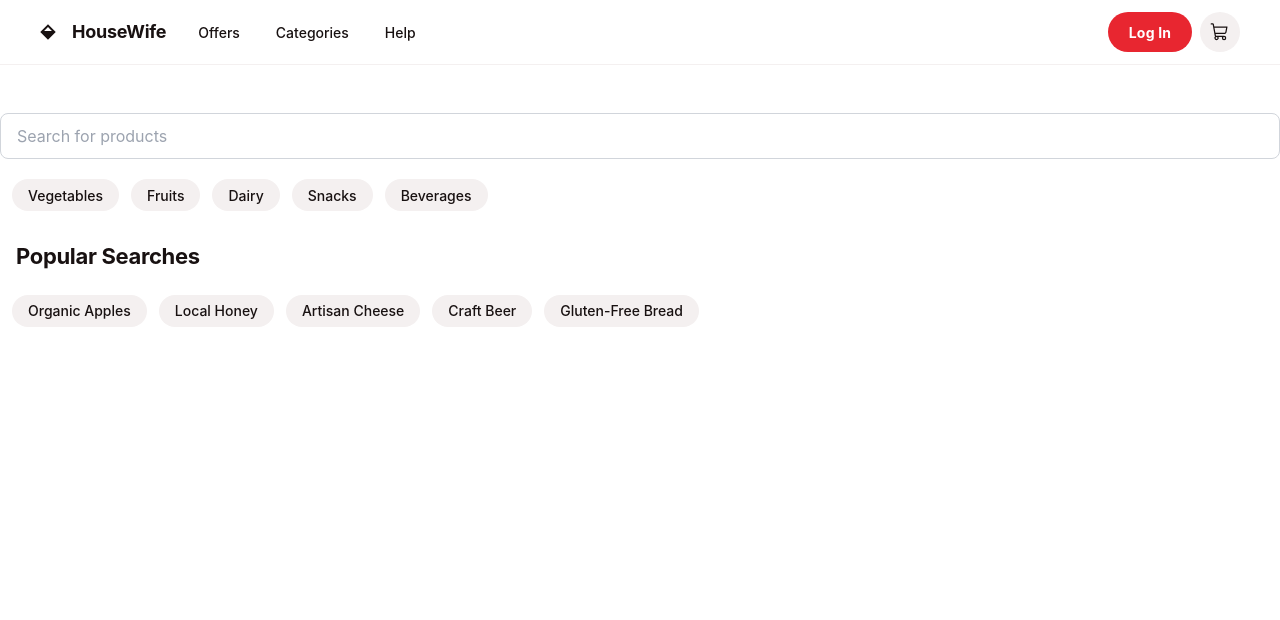
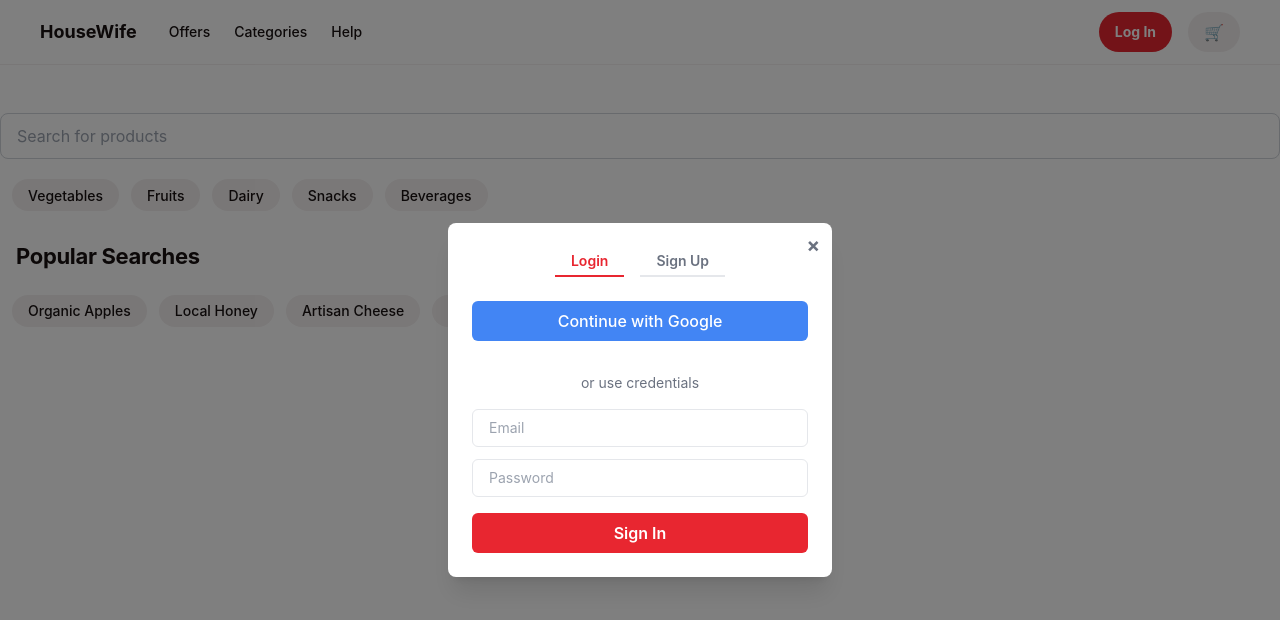
Before and after one commit to devmanish268681/housewife, a Next.js app: page / in a window 1280 px wide. Both pictures are taken after a click on the button "Log In". Shown: the top 620 px of the page. Built offline with nearby package versions, Linux system fonts and the light colour scheme.

Commit message:
refactor authentication flow: enhance login/signup handling and add role management

```diff
--- a/package.json
+++ b/package.json
@@ -9,17 +9,20 @@
     "lint": "next lint"
   },
   "dependencies": {
-    "@next-auth/prisma-adapter": "^1.0.7",
     "@fortawesome/fontawesome-svg-core": "^6.7.2",
     "@fortawesome/free-brands-svg-icons": "^6.7.2",
     "@fortawesome/free-regular-svg-icons": "^6.7.2",
     "@fortawesome/free-solid-svg-icons": "^6.7.2",
     "@fortawesome/react-fontawesome": "^0.2.2",
+    "@next-auth/prisma-adapter": "^1.0.7",
     "@prisma/client": "^6.10.1",
     "@reduxjs/toolkit": "^2.8.2",
     "axios": "^1.10.0",
+    "bcryptjs": "^3.0.2",
     "next": "15.3.4",
     "next-auth": "^4.24.11",
+    "node-cache": "^5.1.2",
+    "nodemailer": "^6.10.1",
     "prisma": "^6.10.1",
     "react": "^19.0.0",
     "react-dom": "^19.0.0",
--- a/src/components/header/Header.tsx
+++ b/src/components/header/Header.tsx
@@ -1,88 +1,197 @@
-'use client';
-  import { signIn } from "next-auth/react";
-import React from "react";
+"use client";
+import React, { useState } from "react";
+import { signIn } from "next-auth/react";
 
 const Header = () => {
+  const [fullName, setFullName] = useState("");
+  const [confirmPassword, setConfirmPassword] = useState("");
+  const [isOpen, setIsOpen] = useState(false);
+  const [email, setEmail] = useState("");
+  const [password, setPassword] = useState("");
+  const [view, setView] = useState<"login" | "signup">("login");
+
+  const handleCredentialsLogin = async () => {
+    console.log("view", view);
+
+    if (view === "login") {
+      const result = await signIn("credentials", {
+        redirect: false,
+        email,
+        password,
+        mode: "signin",
+      });
+
+      if (result?.error) {
+        alert("Login failed: " + result.error);
+      } else {
+        setIsOpen(false);
+      }
+    } else {
+      // Simple frontend validation
+      if (!fullName || !email || !password || !confirmPassword) {
+        alert("Please fill in all fields");
+        return;
+      }
+      if (password !== confirmPassword) {
+        alert("Passwords do not match");
+        return;
+      }
+
+      // Replace this with actual sign-up API if needed
+      console.log("Signup values:", { fullName, email, password });
+
+      const result = await signIn("credentials", {
+        redirect: false,
+        fullName,
+        email,
+        password,
+        mode: "signup",
+      });
+
+      if (result?.error) {
+        alert("Sign Up failed: " + result.error);
+      } else {
+        setIsOpen(false);
+      }
+    }
+  };
+
   return (
-    <header className="flex items-center justify-between whitespace-nowrap border-b border-solid border-b-[#f4f0f0] px-10 py-3">
-      <div className="flex items-center gap-8">
-        <div className="flex items-center gap-4 text-[#181111]">
-          <div className="size-4">
-            <svg
-              viewBox="0 0 48 48"
-              fill="none"
-              xmlns="http://www.w3.org/2000/svg"
-            >
-              <g clipPath="url(#clip0_6_535)">
-                <path
-                  fillRule="evenodd"
-                  clipRule="evenodd"
-                  d="M47.2426 24L24 47.2426L0.757355 24L24 0.757355L47.2426 24ZM12.2426 21H35.7574L24 9.24264L12.2426 21Z"
-                  fill="currentColor"
-                />
-              </g>
-              <defs>
-                <clipPath id="clip0_6_535">
-                  <rect width="48" height="48" fill="white" />
-                </clipPath>
-              </defs>
-            </svg>
-          </div>
-          <h2 className="text-[#181111] text-lg font-bold leading-tight tracking-[-0.015em]">
-            HouseWife
-          </h2>
+    <>
+      <header className="flex items-center justify-between border-b border-[#f4f0f0] px-10 py-3">
+        <div className="flex items-center gap-8">
+          <h2 className="text-[#181111] text-lg font-bold">HouseWife</h2>
+          <nav className="flex items-center gap-6 text-sm text-[#181111] font-medium">
+            <a href="#">Offers</a>
+            <a href="#">Categories</a>
+            <a href="#">Help</a>
+          </nav>
         </div>
-        <div className="flex items-center gap-9">
-          <a
-            className="text-[#181111] text-sm font-medium leading-normal"
-            href="#"
+        <div className="flex gap-4">
+          <button
+            onClick={() => setIsOpen(true)}
+            className="h-10 px-4 bg-[#e82630] text-white rounded-full text-sm font-bold"
           >
-            Offers
-          </a>
-          <a
-            className="text-[#181111] text-sm font-medium leading-normal"
-            href="#"
-          >
-            Categories
-          </a>
-          <a
-            className="text-[#181111] text-sm font-medium leading-normal"
-            href="#"
-          >
-            Help
-          </a>
-        </div>
-      </div>
-      <div className="flex flex-1 justify-end gap-8">
-        <div className="flex gap-2">
-            <button
-            className="flex min-w-[84px] max-w-[480px] cursor-pointer items-center justify-center overflow-hidden rounded-full h-10 px-4 bg-[#e82630] text-white text-sm font-bold leading-normal tracking-[0.015em]"
-            onClick={() => signIn("google")}
-            type="button"
-            >
-            <span className="truncate">Log In</span>
+            Log In
           </button>
-          <button className="flex max-w-[480px] cursor-pointer items-center justify-center overflow-hidden rounded-full h-10 bg-[#f4f0f0] text-[#181111] gap-2 text-sm font-bold leading-normal tracking-[0.015em] min-w-0 px-2.5">
-            <div
-              className="text-[#181111]"
-              data-icon="ShoppingCart"
-              data-size="20px"
-              data-weight="regular"
-            >
-              <svg
-                xmlns="http://www.w3.org/2000/svg"
-                width="20px"
-                height="20px"
-                fill="currentColor"
-                viewBox="0 0 256 256"
-              >
-                <path d="M222.14,58.87A8,8,0,0,0,216,56H54.68L49.79,29.14A16,16,0,0,0,34.05,16H16a8,8,0,0,0,0,16h18L59.56,172.29a24,24,0,0,0,5.33,11.27,28,28,0,1,0,44.4,8.44h45.42A27.75,27.75,0,0,0,152,204a28,28,0,1,0,28-28H83.17a8,8,0,0,1-7.87-6.57L72.13,152h116a24,24,0,0,0,23.61-19.71l12.16-66.86A8,8,0,0,0,222.14,58.87ZM96,204a12,12,0,1,1-12-12A12,12,0,0,1,96,204Zm96,0a12,12,0,1,1-12-12A12,12,0,0,1,192,204Zm4-74.57A8,8,0,0,1,188.1,136H69.22L57.59,72H206.41Z" />
-              </svg>
-            </div>
+          <button className="h-10 px-4 bg-[#f4f0f0] text-[#181111] rounded-full">
+            🛒
           </button>
         </div>
-      </div>
-    </header>
+      </header>
+
+      {/* Modal */}
+      {isOpen && (
+        <div className="fixed inset-0 bg-black/50 z-50 flex items-center justify-center">
+          <div className="bg-white w-full max-w-sm rounded-lg p-6 relative shadow-xl">
+            <button
+              onClick={() => setIsOpen(false)}
+              className="absolute top-2 right-3 text-gray-500 text-xl font-bold"
+            >
+              ×
+            </button>
+
+            {/* Toggle between login/signup */}
+            <div className="flex justify-center mb-6">
+              <button
+                className={`px-4 py-1 text-sm font-semibold border-b-2 ${
+                  view === "login"
+                    ? "border-[#e82630] text-[#e82630]"
+                    : "text-gray-500"
+                }`}
+                onClick={() => setView("login")}
+              >
+                Login
+              </button>
+              <button
+                className={`px-4 py-1 text-sm font-semibold border-b-2 ml-4 ${
+                  view === "signup"
+                    ? "border-[#e82630] text-[#e82630]"
+                    : "text-gray-500"
+                }`}
+                onClick={() => setView("signup")}
+              >
+                Sign Up
+              </button>
+            </div>
+
+            {/* Shared Google sign-in */}
+            <button
+              className="w-full bg-[#4285F4] text-white py-2 px-4 rounded-md mb-4 font-medium"
+              onClick={() => signIn("google")}
+            >
+              Continue with Google
+            </button>
+
+            <div className="my-4 text-center text-sm text-gray-500">
+              or use credentials
+            </div>
+
+            {view === "login" ? (
+              <>
+                <input
+                  type="email"
+                  placeholder="Email"
+                  value={email}
+                  onChange={(e) => setEmail(e.target.value)}
+                  className="w-full mb-3 px-4 py-2 border rounded-md text-sm"
+                />
+                <input
+                  type="password"
+                  placeholder="Password"
+                  value={password}
+                  onChange={(e) => setPassword(e.target.value)}
+                  className="w-full mb-4 px-4 py-2 border rounded-md text-sm"
+                />
+                <button
+                  className="w-full bg-[#e82630] text-white py-2 rounded-md font-semibold"
+                  onClick={handleCredentialsLogin}
+                >
+                  Sign In
+                </button>
+              </>
+            ) : (
+              <>
+                <input
+                  type="text"
+                  placeholder="Full Name"
+                  value={fullName}
+                  onChange={(e) => setFullName(e.target.value)}
+                  className="w-full mb-3 px-4 py-2 border rounded-md text-sm"
+                />
+                <input
+                  type="email"
+                  placeholder="Email"
+                  value={email}
+                  onChange={(e) => setEmail(e.target.value)}
+                  className="w-full mb-3 px-4 py-2 border rounded-md text-sm"
+                />
+                <input
+                  type="password"
+                  placeholder="Password"
+                  value={password}
+                  onChange={(e) => setPassword(e.target.value)}
+                  className="w-full mb-3 px-4 py-2 border rounded-md text-sm"
+                />
+                <input
+                  type="password"
+                  placeholder="Confirm Password"
+                  value={confirmPassword}
+                  onChange={(e) => setConfirmPassword(e.target.value)}
+                  className="w-full mb-4 px-4 py-2 border rounded-md text-sm"
+                />
+                <button
+                  className="w-full bg-[#e82630] text-white py-2 rounded-md font-semibold"
+                  onClick={handleCredentialsLogin}
+                >
+                  Sign Up
+                </button>
+              </>
+            )}
+          </div>
+        </div>
+      )}
+    </>
   );
 };
 
```
Also changed, not shown: src/lib/authOptions.ts (+83 -2 lines).
